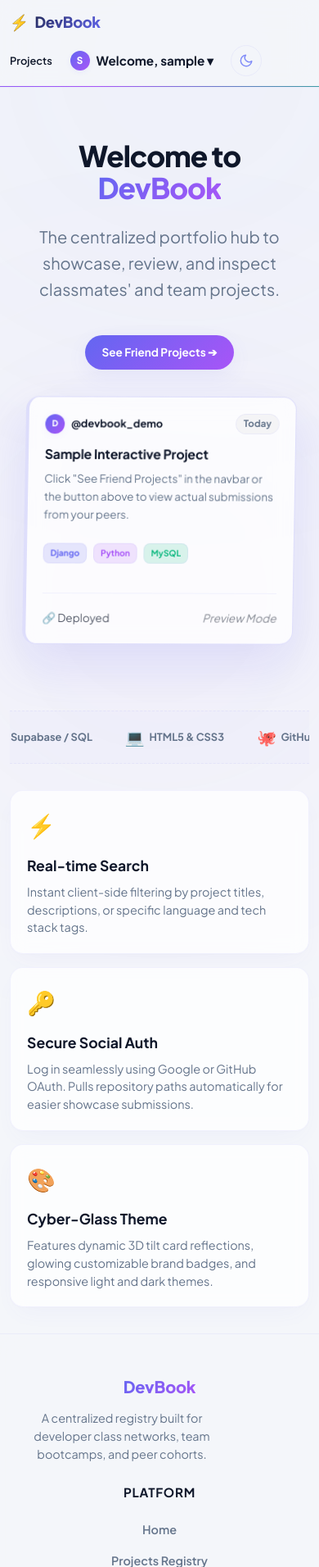
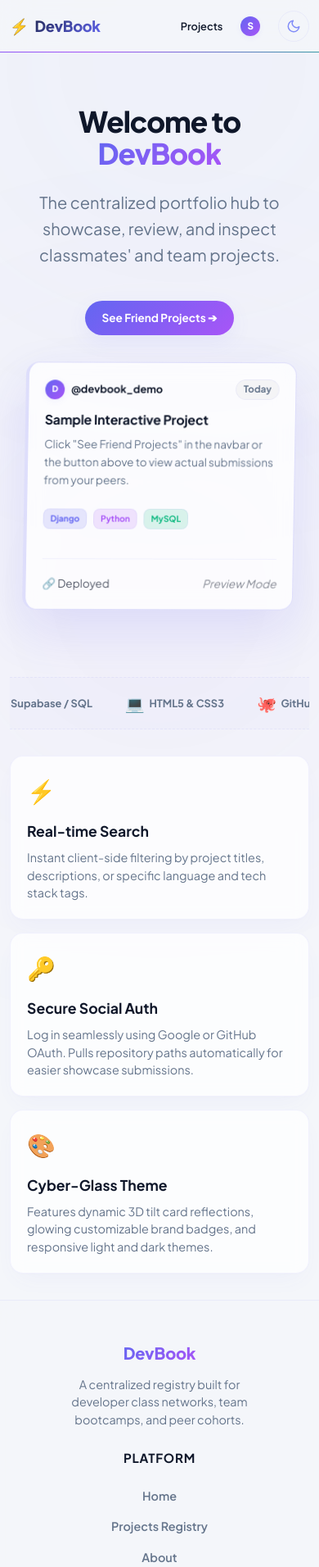
Before and after one commit to codewithmittalhardik/DevBook, a Django app: page / in a window 390 px wide. Shown: the top 1912 px of the page at 82% size. Run offline with Django 5.2, Linux system fonts and the light colour scheme; the visitor is signed in with stand-in values (Sample User, id 1).

Commit message:
feat: enhance user dropdown and footer styles for improved layout and readability

```diff
--- a/projects/templates/projects/base.html
+++ b/projects/templates/projects/base.html
@@ -29,7 +29,7 @@
                 <div class="user-dropdown">
                     <div class="dropdown-trigger" id="dropdownTrigger">
                         <div class="avatar-circle-sm">{{ user.username|slice:":1"|upper }}</div>
-                        <span>Welcome, <strong>{{ user.username }}</strong> ▾</span>
+                        <span class="user-name">Welcome, <strong>{{ user.username }}</strong> ▾</span>
                     </div>
                     <div class="dropdown-menu" id="dropdownMenu">
                         <a href="{% url 'project_create' %}">➕ Add Project</a>
@@ -94,7 +94,7 @@
         <div class="footer-grid">
             <div class="footer-col">
                 <a href="{% url 'dashboard' %}" class="footer-logo">DevBook</a>
-                <p style="font-size: 0.9rem; color: var(--text-secondary); line-height: 1.5; margin-top: 0.75rem; max-width: 250px;">
+                <p class="footer-intro">
                     A centralized registry built for developer class networks, team bootcamps, and peer cohorts.
                 </p>
             </div>
--- a/static/css/style.css
+++ b/static/css/style.css
@@ -834,6 +834,10 @@ textarea:focus {
     border-color: var(--border);
 }
 
+.user-name {
+    display: inline-block;
+}
+
 [data-theme="light"] .dropdown-trigger:hover,
 [data-theme="light"] .dropdown-trigger.active {
     background: rgba(0, 0, 0, 0.04);
@@ -1176,6 +1180,15 @@ footer {
     display: inline-block;
 }
 
+.footer-intro {
+    font-size: 0.9rem;
+    color: var(--text-secondary);
+    line-height: 1.5;
+    margin-top: 0.75rem;
+    max-width: 250px;
+    text-align: left;
+}
+
 .footer-copyright {
     color: var(--text-secondary);
     font-size: 0.85rem;
@@ -1202,7 +1215,9 @@ footer {
         text-align: center;
     }
 
-    .footer-col p{
+    .footer-intro {
+        margin-left: auto;
+        margin-right: auto;
         text-align: center;
     }
 
@@ -1213,6 +1228,10 @@ footer {
     .footer-bottom {
         flex-direction: column;
         text-align: center;
+    }
+
+    .user-name {
+        display: none;
     }
 }
 
```
